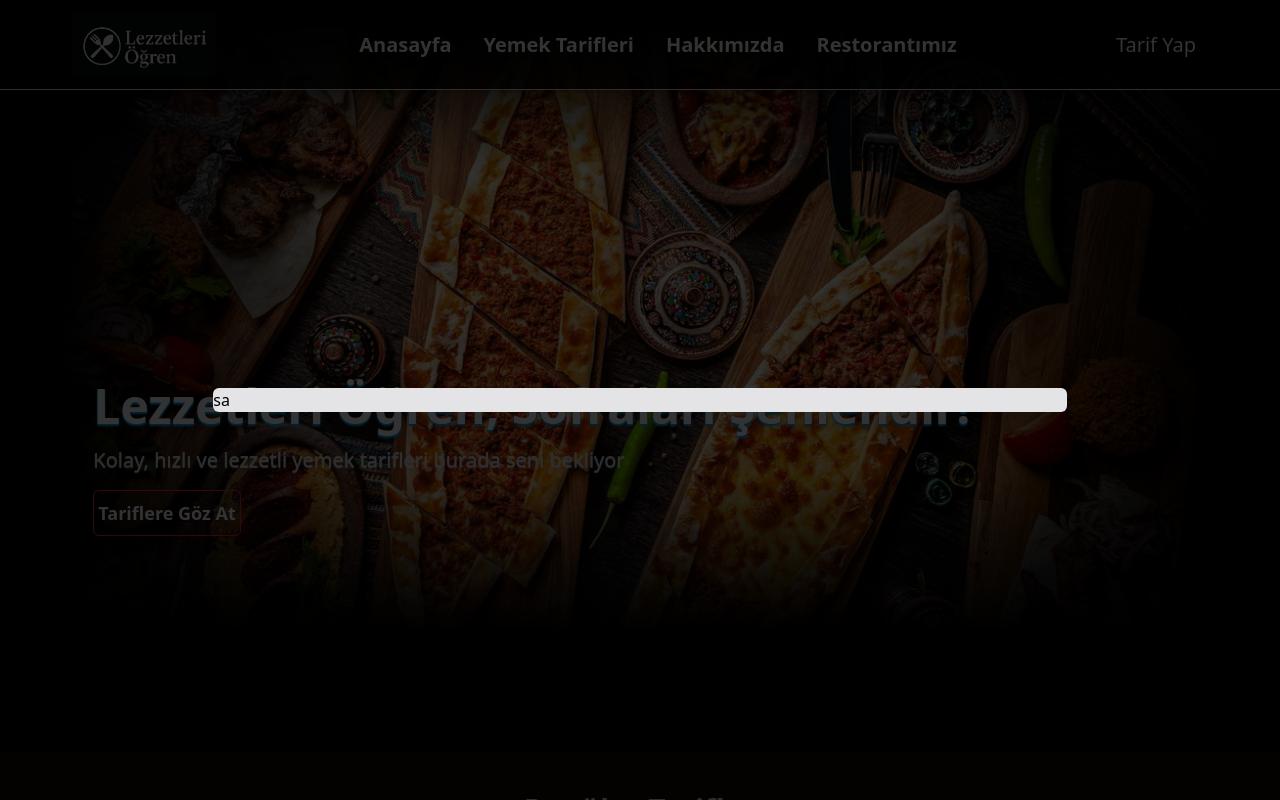
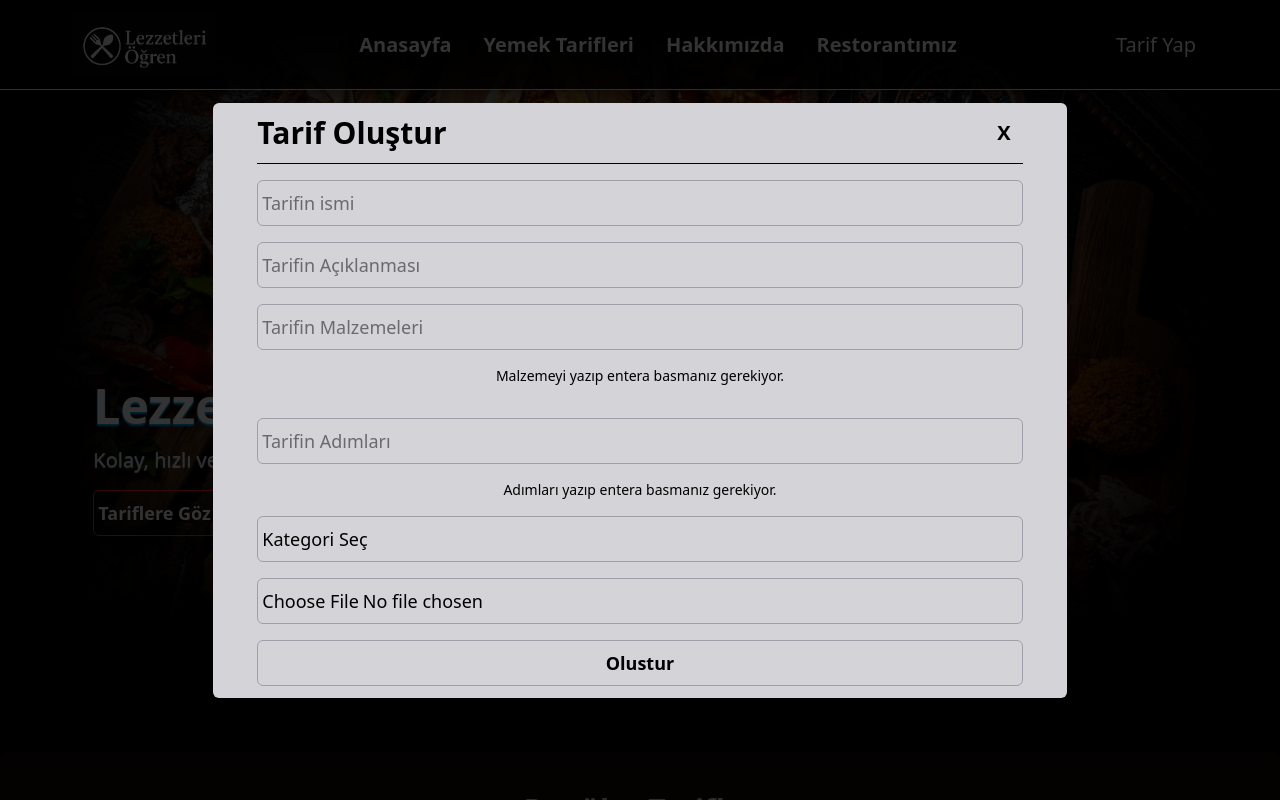
Before and after one commit to batuhankanra/-food-template, a React (Vite) app: page / in a window 1280 px wide. Both pictures are taken after a click on the button "Tarif Yap". Shown: the top 800 px of the page. Built offline with nearby package versions, Linux system fonts and the light colour scheme.

Commit message:
add modal created

```diff
--- a/src/components/dinnerToday.tsx
+++ b/src/components/dinnerToday.tsx
@@ -1,7 +1,7 @@
 import { Link } from "react-router";
 
 
-const categories = [
+export const categories = [
   { name: "Kahvaltılıklar", icon: "🍳", color: "bg-yellow-100", slug: "kahvaltiliklar" },
   { name: "Ana Yemekler", icon: "🍛", color: "bg-red-100", slug: "ana-yemekler" },
   { name: "Tatlılar", icon: "🍰", color: "bg-pink-100", slug: "tatlilar" },
--- a/src/modal/components/createModal.tsx
+++ b/src/modal/components/createModal.tsx
@@ -1,10 +1,106 @@
+import { useState } from "react";
+import { categories } from "../../components/dinnerToday";
+import clsx from "clsx";
+
 
 
 const CreateModal = () => {
+  const [ingredient, setIngredient] = useState('');
+  const [ingredients, setIngredients] = useState<string[]>([]);
+  const [step, setStep] = useState('');
+  const [name,setName]=useState('')
+  const [description,setdescription]=useState('')
+  const [steps, setSteps] = useState<string[]>([]);
+  const [isActive, setIsActive] = useState<boolean>(false);
+  const [category, setCategory] = useState('');
+  const [selectedFile, setSelectedFile] = useState<File | null>(null);
+
+  const handleKeyDown=(e:React.KeyboardEvent<HTMLInputElement>)=>{
+     if (e.key === 'Enter' && ingredient.trim() !== '') {
+      e.preventDefault();
+      setIngredients([...ingredients, ingredient.trim()]);
+      setIngredient('');
+    }
+  }
+  const handleStepKeyDown=(e:React.KeyboardEvent<HTMLInputElement>)=>{
+     if (e.key === 'Enter' && step.trim() !== '') {
+      e.preventDefault();
+      setSteps([...steps, step.trim()]);
+      setStep('');
+    }
+  }
+  const handleRemove=(item:String)=>{
+    setIngredients(ingredients.filter(x=> x !== item))
+  }
+  const handleStepRemove=(item:String)=>{
+    setSteps(steps.filter(x=> x !== item))
+  }
+  const handleFile=(e:React.ChangeEvent<HTMLInputElement>)=>{
+    const currenFile=e.target.files?.[0]
+    if(currenFile){
+      setSelectedFile(currenFile)
+    }
+  }
   return (
-    <div>
-      sa
+   <form className="mt-4 flex flex-col items-center gap-y-4">
+    <input onChange={e=>setName(e.target.value)} value={name} type="text" placeholder="Tarifin ismi" className="w-full outline-none border border-zinc-400 focus:border-zinc-800 focus:bg-white transition-all duration-200 rounded-md py-2 px-1 text-lg" />
+    <input onChange={e=>setdescription(e.target.value)} value={description} type="text" placeholder="Tarifin Açıklanması" className="w-full outline-none border border-zinc-400 focus:bg-white transition-all duration-200 focus:border-zinc-800 rounded-md py-2 px-1 text-lg" />
+    <input type="text" value={ingredient} onChange={e=>setIngredient(e.target.value)} onKeyDown={handleKeyDown} placeholder="Tarifin Malzemeleri" className="w-full focus:bg-white transition-all duration-200 outline-none border border-zinc-400 focus:border-zinc-800 rounded-md py-2 px-1 text-lg" />
+    <p className="text-sm">Malzemeyi yazıp entera basmanız gerekiyor.</p>
+    <div className="grid grid-cols-2 sm:grid-cols-3 md:grid-cols-7 gap-4">
+
+      {ingredients.length >0 && ingredients.map((item,i)=>(
+        <div className="bg-sky-300 px-3 py-3 rounded-lg text-center relative" key={i}>
+          {item}
+          <button type="button" onClick={()=>handleRemove(item)} className="absolute top-0 right-2 text-xs cursor-pointer hover:text-white">X</button>
+        </div>
+      ))}
     </div>
+    <input type="text" value={step} onChange={e=>setStep(e.target.value)} onKeyDown={handleStepKeyDown} placeholder="Tarifin Adımları" className="w-full outline-none border border-zinc-400 focus:bg-white transition-all duration-200 focus:border-zinc-800 rounded-md py-2 px-1 text-lg" />
+    <p className="text-sm">Adımları yazıp entera basmanız gerekiyor.</p>
+    {steps.length >0 && steps.map((item,i)=>(
+        <div className="bg-sky-400 px-3 py-3 rounded-lg  relative w-full text-start" key={i}>
+          {item}
+          <button type="button" onClick={()=>handleStepRemove(item)} className="absolute top-0 right-3 cursor-pointer hover:text-white">X</button>
+        </div>
+    ))}
+    <div className="relative w-full">
+      <button type="button" className={clsx(
+        'w-full outline-none border border-zinc-400 hover:bg-sky-200 transition-all duration-200 hover:border-zinc-800 text-start rounded-md py-2 px-1 text-lg',
+         isActive===true &&'bg-white hover:bg-white'
+
+      )} onClick={()=>setIsActive(!isActive)}>
+        {category==='' ? 'Kategori Seç' : category}
+      </button>
+      {isActive && (
+        <div className="absolute top-14 left-0 w-full bg-white border border-zinc-400 rounded-md shadow-md z-50">
+
+          {categories.map((item, i) => (
+            <button
+              type="button"
+              key={i}
+              className="w-full text-start px-3 py-2 hover:bg-sky-200 border-b last:border-b-0 "
+              onClick={()=>setCategory(item.name)}
+            >
+              {item.name}
+            </button>
+          ))}
+        </div>
+      )}
+
+    </div>
+    <input onChange={handleFile} type="file" className="cursor-pointer w-full outline-none border border-zinc-400 hover:bg-sky-200 transition-all duration-200 hover:border-zinc-800 text-start rounded-md py-2 px-1 text-lg " />
+    {selectedFile && (
+      <img
+        src={URL.createObjectURL(selectedFile)}
+        alt="Önizleme"
+
+        className="mt-3 w-10 h-10 object-cover rounded-md"
+      />
+    )}
+    <button type="submit" className=" cursor-pointer  w-full outline-none border border-zinc-400 hover:bg-sky-200 transition-all duration-200 hover:border-zinc-800 text-center rounded-md py-2 px-1 text-lg font-semibold">Olustur</button>
+
+   </form>
   )
 }
 
--- /dev/null
+++ b/src/modal/components/modalHeader.tsx
@@ -0,0 +1,17 @@
+import { removeModal } from "../../stores/features/modal"
+import { useAppDispatch } from "../../stores/hook"
+
+const ModalHeader = () => {
+    const dispatch=useAppDispatch()
+
+  return (
+      <div className="flex items-center justify-between border-b pb-3">
+        <h2 className="text-xl md:text-3xl font-semibold  ">
+            Tarif Oluştur
+        </h2>
+        <button onClick={()=>dispatch(removeModal())} className="cursor-pointer hover:bg-zinc-400 px-3 py-1 rounded-md text-xl font-semibold">X</button>
+      </div>
+  )
+}
+
+export default ModalHeader
--- a/src/modal/modal.tsx
+++ b/src/modal/modal.tsx
@@ -1,5 +1,6 @@
 import { routeModal } from "../routes/modal"
 import { useAppSelector } from "../stores/hook"
+import ModalHeader from "./components/modalHeader"
 
 
 const Modal = () => {
@@ -7,8 +8,11 @@ const Modal = () => {
     const currentModal=routeModal.find(item=>item.path===modal)
   return (
     <div className="fixed inset-0 bg-black/80 flex items-center justify-center z-20">
-        <div className="bg-zinc-200 text-black relative rounded-md w-2/3 max-h-screen">
-            {currentModal && <currentModal.element  />}
+        <div className="bg-zinc-300 text-black relative rounded-md w-2/3 max-h-screen">
+            <div className="p-3 md:mx-8 mx-3 ">
+              <ModalHeader />
+              {currentModal && <currentModal.element  />}
+            </div>
         </div>
     </div>
   )
--- a/src/stores/features/modal.ts
+++ b/src/stores/features/modal.ts
@@ -10,11 +10,14 @@ const modal=createSlice({
     reducers:{
         setModal:(state,action:PayloadAction<string>)=>{
             state.modal=action.payload
+        },
+        removeModal:(state)=>{
+            state.modal=''
         }
 
     }
 })
 
 
-export const {setModal} = modal.actions
+export const {setModal,removeModal} = modal.actions
 export default modal.reducer
```
